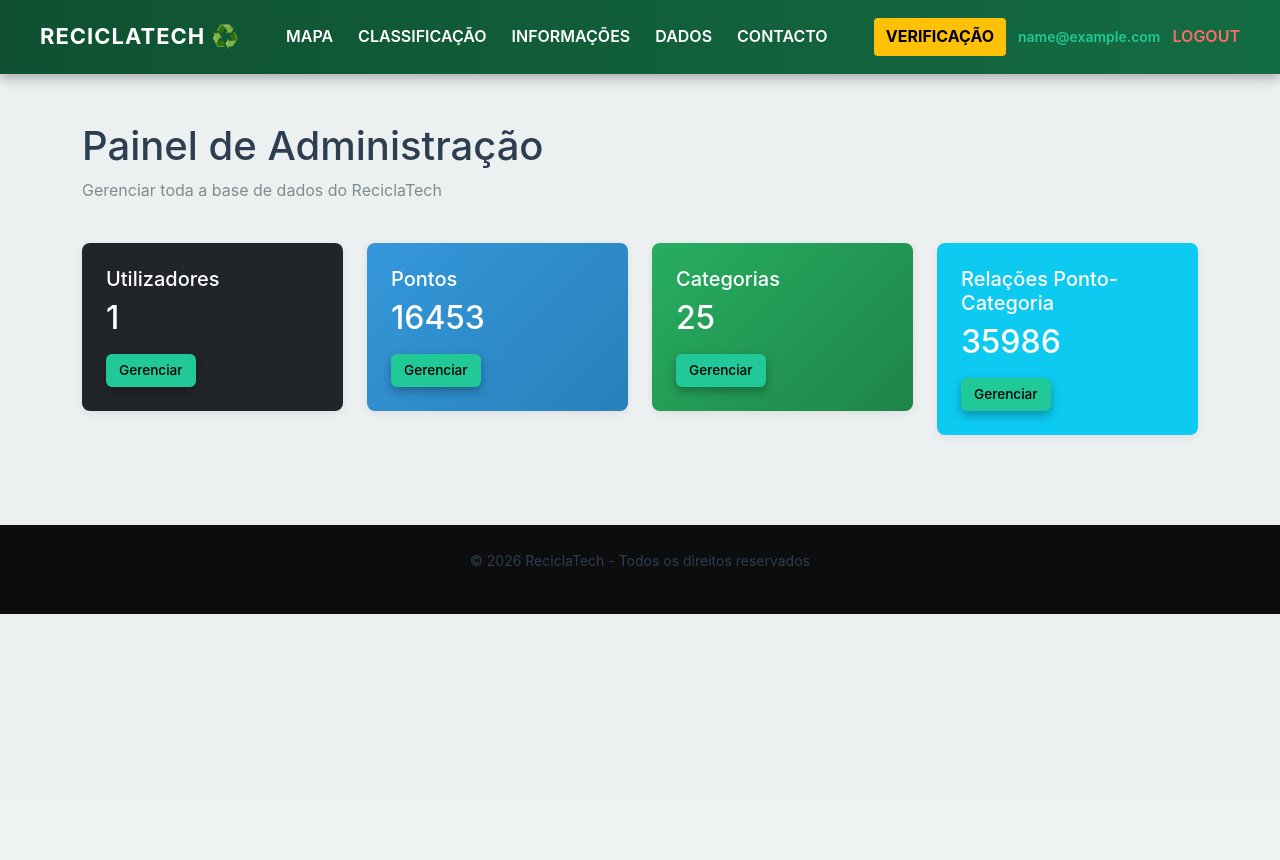
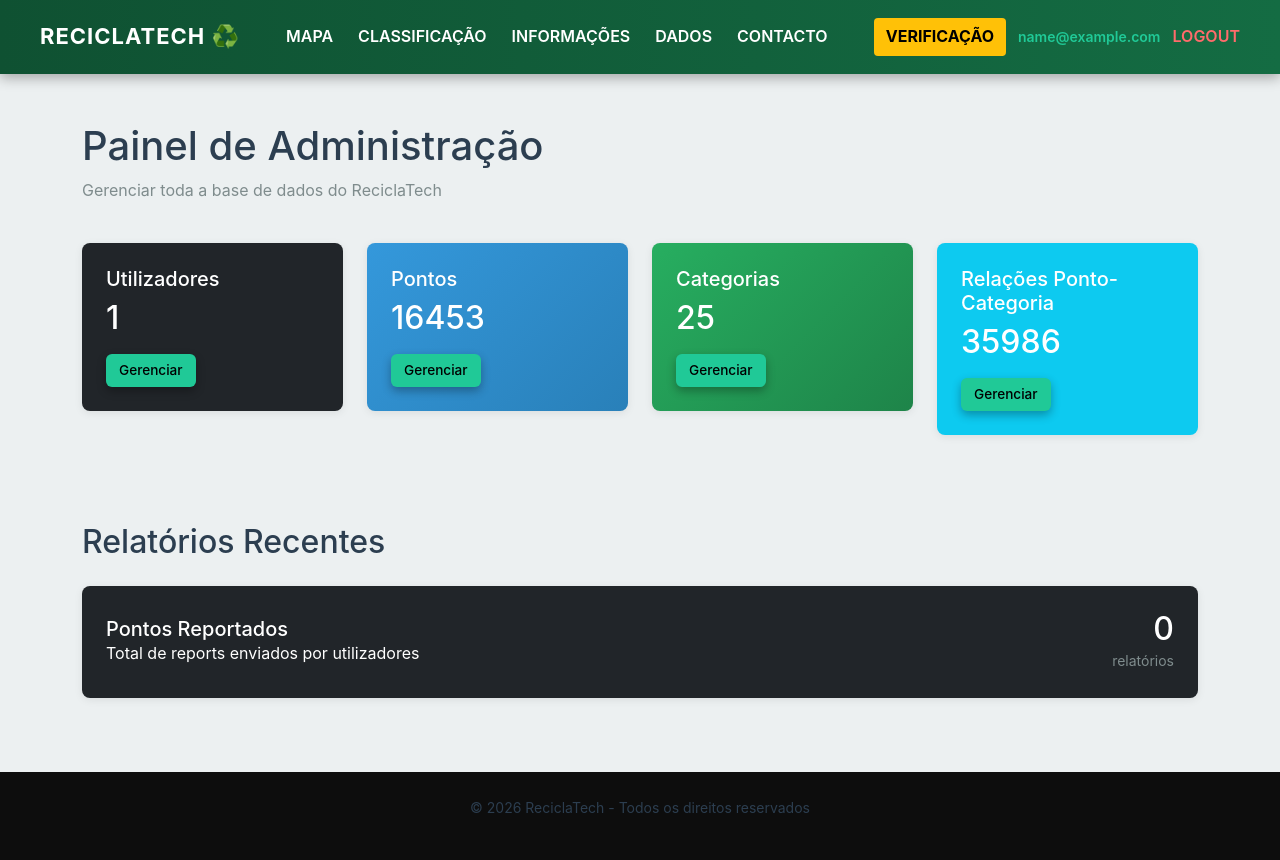
Before and after one commit to Tiago-Daniel-Guerreiro/Sistema_Reciclagem, a Flask app: page /admin/ in a window 1280 px wide. Before the commit the page ends 614 px from the top, so only its background shows below. Run offline with Flask 3, Linux system fonts and the light colour scheme; the visitor is signed in with stand-in values (Sample User, id 1); data comes from the database, SQL or seed files in the repository; data that the repository does not hold is empty.

Commit message:
Melhoria do Painel de Admin, focado nos reports.

```diff
--- a/routes/admin.py
+++ b/routes/admin.py
@@ -54,8 +54,24 @@ def dashboard():
         cursor.execute(f"SELECT COUNT(*) as total FROM {table}")
         stats[table] = cursor.fetchone()['total']
 
+    # Contar reports
+    cursor.execute("SELECT COUNT(*) as total FROM ponto_reports")
+    stats['reports'] = cursor.fetchone()['total']
+
+    # Buscar pontos com reports
+    cursor.execute("""
+        SELECT p.id, p.nome, COUNT(pr.id) as total_reports
+        FROM pontos p
+        LEFT JOIN ponto_reports pr ON p.id = pr.ponto_id
+        WHERE pr.id IS NOT NULL
+        GROUP BY p.id
+        ORDER BY total_reports DESC
+        LIMIT 10
+    """)
+    pontos_reportados = cursor.fetchall()
+
     conn.close()
-    return render_template('admin/dashboard.html', stats=stats)
+    return render_template('admin/dashboard.html', stats=stats, pontos_reportados=pontos_reportados)
 
 
 @admin_route.route('/table/<table_name>', methods=['GET'])
@@ -306,3 +322,33 @@ def view_record(table_name, record_id):
                          table_name=table_name,
                          record=dict(record),
                          relationships=relationships)
+
+
+@admin_route.route('/ponto/<int:ponto_id>/reports', methods=['GET'])
+@require_admin
+def view_ponto_reports(ponto_id):
+    conn = conectar_db()
+    cursor = conn.cursor()
+
+    # Buscar informações do ponto
+    cursor.execute("SELECT * FROM pontos WHERE id = ?", (ponto_id,))
+    ponto = cursor.fetchone()
+
+    if not ponto:
+        flash("Ponto não encontrado.", "danger")
+        return redirect(url_for('admin.view_reports'))
+
+    # Buscar todos os reports deste ponto
+    cursor.execute("""
+        SELECT pr.*, u.nome, u.email
+        FROM ponto_reports pr
+        JOIN utilizadores u ON pr.utilizador_id = u.id
+        WHERE pr.ponto_id = ?
+        ORDER BY pr.criado_em DESC
+    """, (ponto_id,))
+    reports = cursor.fetchall()
+
+    conn.close()
+    return render_template('admin/ponto_reports_details.html',
+                         ponto=dict(ponto),
+                         reports=reports)
--- a/templates/admin/dashboard.html
+++ b/templates/admin/dashboard.html
@@ -68,5 +68,64 @@
             </div>
         </div>
     </div>
+
+    <div class="row mt-5">
+        <div class="col-md-12">
+            <h2 class="mb-4">Relatórios Recentes</h2>
+        </div>
+    </div>
+    <div class="row">
+        <div class="col-md-12">
+            <div class="card bg-dark text-white">
+                <div class="card-body">
+                    <div class="d-flex justify-content-between align-items-center">
+                        <div>
+                            <h5 class="card-title mb-0">Pontos Reportados</h5>
+                            <p class="text-muted mb-0">Total de reports enviados por utilizadores</p>
+                        </div>
+                        <div class="text-end">
+                            <h2 class="mb-0">{{ stats.reports }}</h2>
+                            <small class="text-muted">relatórios</small>
+                        </div>
+                    </div>
+                </div>
+            </div>
+        </div>
+    </div>
+
+    <!-- Lista de Pontos com Reports -->
+    {% if pontos_reportados %}
+    <div class="row mt-4">
+        <div class="col-md-12">
+            <div class="table-responsive">
+                <table class="table table-hover">
+                    <thead class="table-light">
+                        <tr>
+                            <th>Ponto ID</th>
+                            <th>Nome</th>
+                            <th class="text-center">Quantidade de Reports</th>
+                            <th class="text-center">Ações</th>
+                        </tr>
+                    </thead>
+                    <tbody>
+                        {% for ponto in pontos_reportados %}
+                        <tr>
+                            <td>#{{ ponto['id'] }}</td>
+                            <td>{{ ponto['nome'] }}</td>
+                            <td class="text-center">
+                                <span class="badge bg-warning">{{ ponto['total_reports'] }}</span>
+                            </td>
+                            <td class="text-center">
+                                <a href="{{ url_for('admin.view_ponto_reports', ponto_id=ponto['id']) }}"
+                                   class="btn btn-info btn-sm">Ver Detalhes</a>
+                            </td>
+                        </tr>
+                        {% endfor %}
+                    </tbody>
+                </table>
+            </div>
+        </div>
+    </div>
+    {% endif %}
 </div>
 {% endblock %}
--- a/templates/relato.html
+++ b/templates/relato.html
@@ -278,7 +278,7 @@ relatorioForm.addEventListener('submit', async (e) => {
         const data = await response.json();
 
         if (data.sucesso) {
-            mostrarMensagem('✅ ' + data.mensagem, 'sucesso');
+            mostrarMensagem(data.mensagem, 'sucesso');
             relatorioForm.reset();
             categoriasSection.classList.remove('show');
 
@@ -287,11 +287,11 @@ relatorioForm.addEventListener('submit', async (e) => {
                 window.location.href = '/mapa';
             }, 2000);
         } else {
-            mostrarMensagem('❌ ' + (data.erro || 'Erro ao enviar relatório'), 'erro');
+            mostrarMensagem((data.erro || 'Erro ao enviar relatório'), 'erro');
         }
     } catch (error) {
         console.error('Erro:', error);
-        mostrarMensagem('❌ Erro na comunicação com o servidor', 'erro');
+        mostrarMensagem('Erro na comunicação com o servidor', 'erro');
     }
 });
 
```
Also changed, not shown: templates/admin/ponto_reports_details.html (added, +90 -0 lines).
